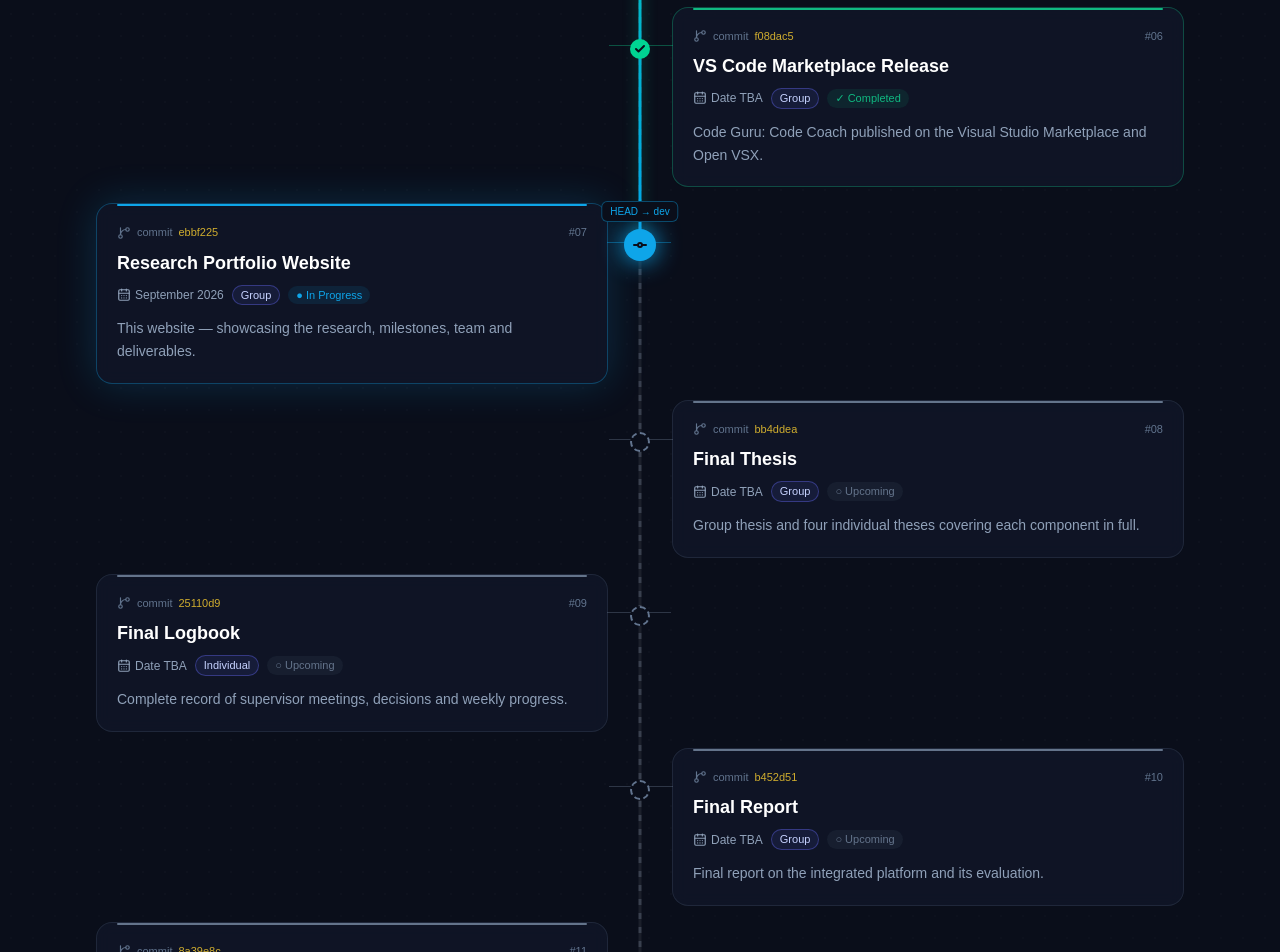
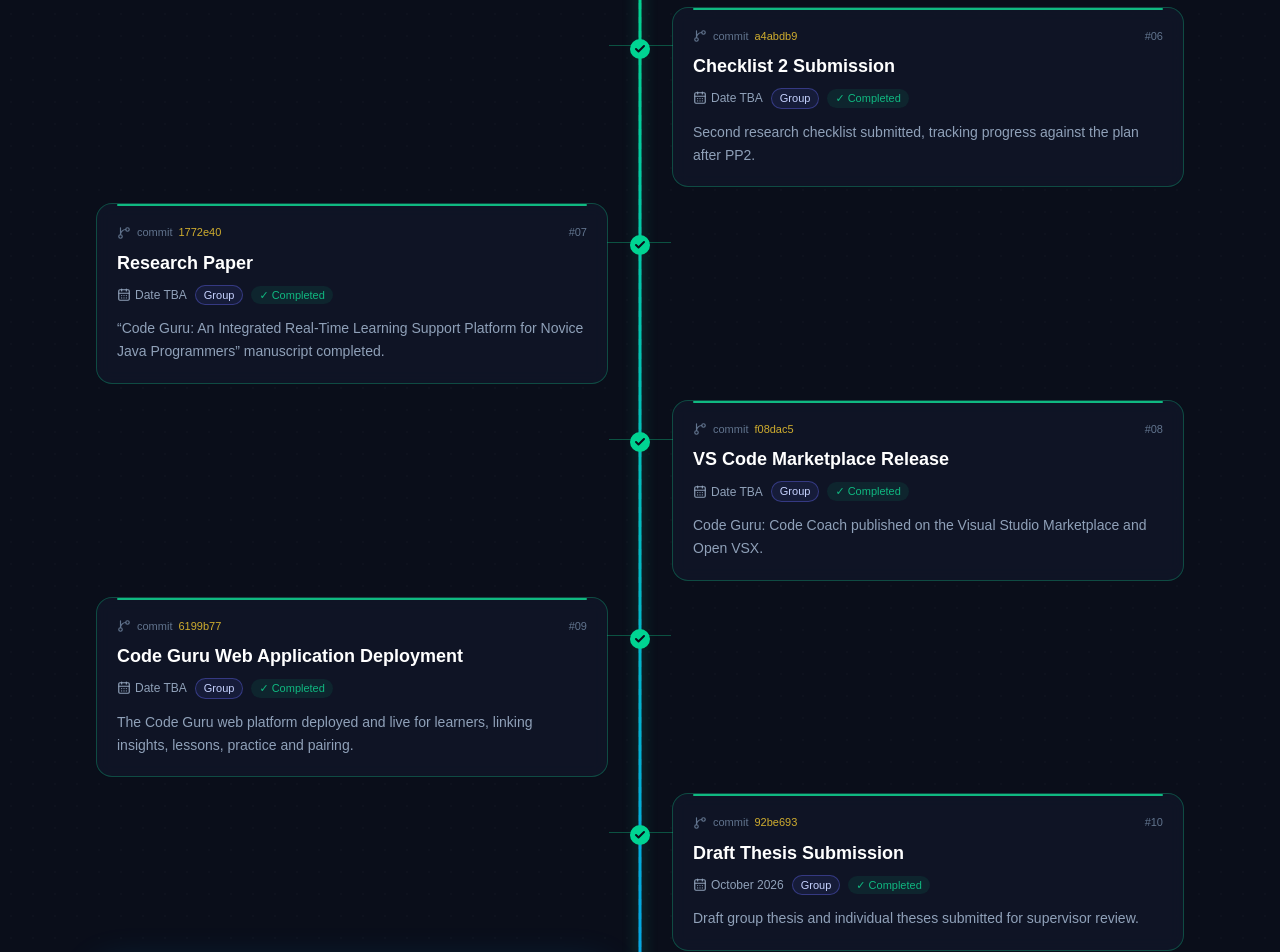
Before and after one commit to RVNethmina/Codu-Guru-Portfolio-Website, a Next.js app: page / in a window 1280 px wide. Shown: the part 7880-8832 px from the top of the page. Built offline with nearby package versions, Linux system fonts and the light colour scheme; a web font is replaced by a local one.

Commit message:
Update project milestones to the full 17-step order

```diff
--- a/src/data/site.ts
+++ b/src/data/site.ts
@@ -260,7 +260,7 @@ export type Milestone = {
 
 export const milestones: Milestone[] = [
   {
-    title: "Topic Assessment",
+    title: "Topic Assessment Form (TAF)",
     date: "January 2026",
     description: "Topic Assessment Form submitted and approved — the research problem, gap and four sub-objectives defined.",
     type: "Group",
@@ -274,14 +274,28 @@ export const milestones: Milestone[] = [
     status: "completed",
   },
   {
+    title: "Checklist 1 Submission",
+    description: "First research checklist submitted, confirming the agreed scope, plan and early progress.",
+    type: "Group",
+    status: "completed",
+  },
+  {
     title: "Progress Presentation 1",
+    date: "June 2026",
     description: "First progress review: architecture, datasets and early prototypes of each component.",
     type: "Group",
     status: "completed",
   },
   {
     title: "Progress Presentation 2",
+    date: "August 2026",
     description: "Second progress review: integrated platform, trained models and evaluation results.",
+    type: "Group",
+    status: "completed",
+  },
+  {
+    title: "Checklist 2 Submission",
+    description: "Second research checklist submitted, tracking progress against the plan after PP2.",
     type: "Group",
     status: "completed",
   },
@@ -298,6 +312,19 @@ export const milestones: Milestone[] = [
     status: "completed",
   },
   {
+    title: "Code Guru Web Application Deployment",
+    description: "The Code Guru web platform deployed and live for learners, linking insights, lessons, practice and pairing.",
+    type: "Group",
+    status: "completed",
+  },
+  {
+    title: "Draft Thesis Submission",
+    date: "October 2026",
+    description: "Draft group thesis and individual theses submitted for supervisor review.",
+    type: "Group",
+    status: "completed",
+  },
+  {
     title: "Research Portfolio Website",
     date: "September 2026",
     description: "This website — showcasing the research, milestones, team and deliverables.",
@@ -305,26 +332,38 @@ export const milestones: Milestone[] = [
     status: "current",
   },
   {
-    title: "Final Thesis",
-    description: "Group thesis and four individual theses covering each component in full.",
-    type: "Group",
-    status: "upcoming",
-  },
-  {
-    title: "Final Logbook",
-    description: "Complete record of supervisor meetings, decisions and weekly progress.",
-    type: "Individual",
-    status: "upcoming",
-  },
-  {
-    title: "Final Report",
-    description: "Final report on the integrated platform and its evaluation.",
+    title: "Final Checklist",
+    description: "Final research checklist confirming every deliverable is complete before the final evaluation.",
     type: "Group",
     status: "upcoming",
   },
   {
     title: "Final Presentation & Viva",
     description: "Final defence and live demonstration of Code Guru to the evaluation panel.",
+    type: "Group",
+    status: "upcoming",
+  },
+  {
+    title: "Website Evaluation & Logbook Submission",
+    description: "Evaluation of this portfolio website and submission of the logbooks recording supervisor meetings and weekly progress.",
+    type: "Group",
+    status: "upcoming",
+  },
+  {
+    title: "Research Paper Submission",
+    description: "The research paper submitted to a conference or journal for peer review.",
+    type: "Group",
+    status: "upcoming",
+  },
+  {
+    title: "Final Thesis Submission",
+    description: "Final group thesis and four individual theses submitted, updated with the panel's feedback.",
+    type: "Group",
+    status: "upcoming",
+  },
+  {
+    title: "Research Paper Publication Evidence",
+    description: "Evidence of the research paper's acceptance or publication submitted to complete the project.",
     type: "Group",
     status: "upcoming",
   },
```
